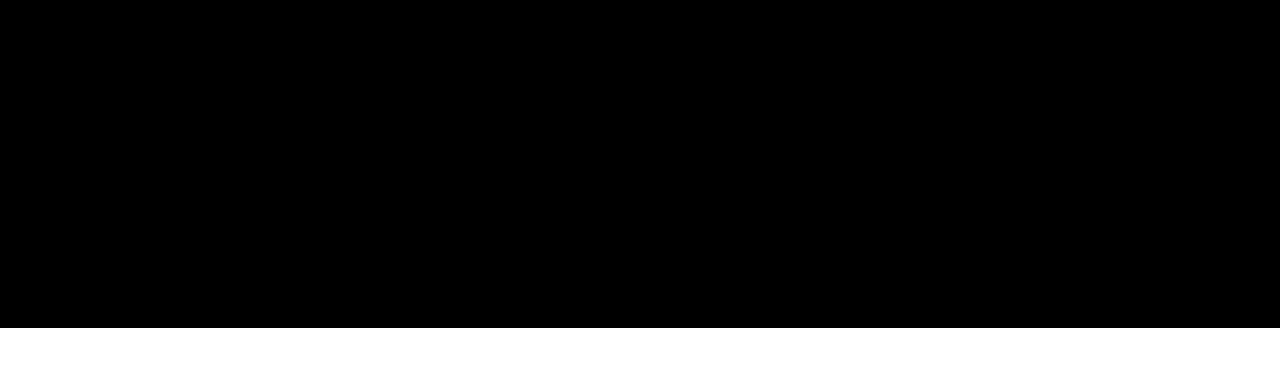
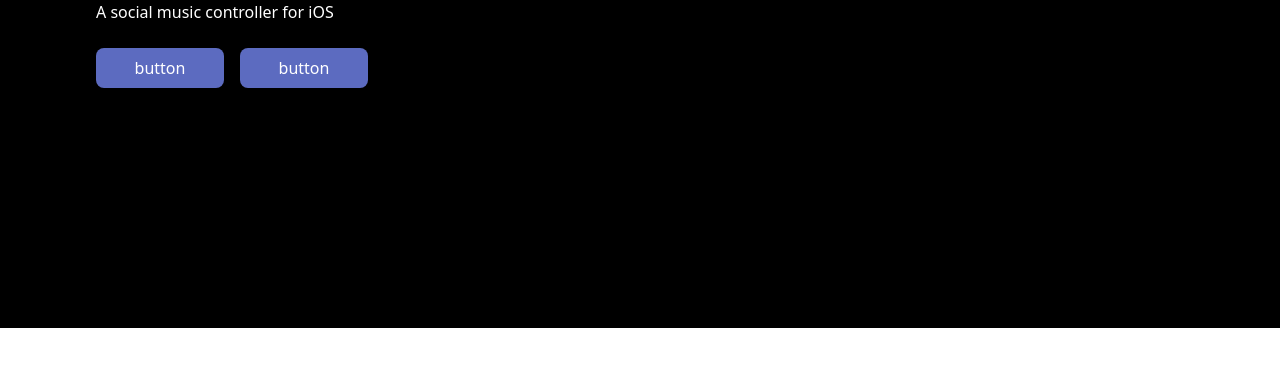
Before and after one commit to neildevas/personal-site, a Gatsby site: page /projects/pass-the-aux/ in a window 1280 px wide. Shown: the part 430-800 px from the top of the page. Built offline with nearby package versions, Linux system fonts and the light colour scheme; Gatsby itself is replaced by a stand-in of ours.

Commit message:
Refactor + continue with project section

```diff
--- /dev/null
+++ b/src/components/Project/ProjectLinkButton.js
@@ -0,0 +1,9 @@
+import React from "react"
+
+const ProjectLinkButton = ({ link }) => (
+  <button href={link} class={'w-32 github-button rounded-lg h-10 flex items-center justify-center mr-4'}>
+    button
+  </button>
+)
+
+export default ProjectLinkButton
--- /dev/null
+++ b/src/components/Project/index.js
@@ -0,0 +1,27 @@
+import React from 'react';
+import { Link } from "gatsby"
+import Image from 'gatsby-image'
+import ProjectLinkButton from "./ProjectLinkButton"
+
+const Project = ({ title, url, description, websiteLink, appStoreLink, playStoreLink, githubLink }) => (
+  <div className={'w-full'}>
+    <div className={'project-hero-section'}>
+      <div className={'mx-auto max-w-6xl px-4 md:px-8 h-full md:flex md:flex-col md:justify-center'}>
+        <div class={'grid md:grid-cols-2 sm:grid-cols-1'}>
+          <div>
+            <h1 className={'text-white'}>{title}</h1>
+            <p className={'text-white font-light mt-6 text-center md:text-left'}>{description}</p>
+            <div class={'flex flex-row mt-6'}>
+              {[websiteLink, githubLink, appStoreLink, playStoreLink].map(link => {
+                if (!link) return null;
+                return <ProjectLinkButton link={link} key={link} />
+              })}
+            </div>
+          </div>
+        </div>
+      </div>
+    </div>
+  </div>
+)
+
+export default Project;
--- a/src/components/ProjectLayout.js
+++ b/src/components/ProjectLayout.js
@@ -2,7 +2,6 @@
 import PropTypes from "prop-types"
 import { useStaticQuery, graphql } from "gatsby"
 import Header from "./header"
-// import "./layout.css"
 
 const ProjectLayout = ({ children }) => {
   const data = useStaticQuery(graphql`
--- a/src/components/project.js
+++ /dev/null
@@ -1,16 +0,0 @@
-import React from 'react';
-import { Link } from "gatsby"
-import Image from 'gatsby-image'
-
-const Project = ({ imageData, title, url }) => (
-  <div className={'w-full'}>
-    <div className={'project-hero-section'}>
-      <div className={'mx-auto max-w-6xl px-4 md:px-8 pb-40 h-full'}>
-        <h1 className={'text-white'}>{title}</h1>
-      </div>
-    </div>
-  </div>
-
-)
-
-export default Project;
--- a/src/components/projectPreview.js
+++ /dev/null
@@ -1,21 +0,0 @@
-import React from 'react';
-import { Link } from "gatsby"
-import Image from 'gatsby-image'
-
-const ProjectPreview = ({ slug, imageData, title, backgroundColor, textColor }) => (
-  <div className={'project-preview'} style={{ backgroundColor }}>
-    <Link to={`/${slug}/`}>
-      <Image fluid={imageData} alt={title} />
-    </Link>
-    <h2 style={{ color: textColor }}>
-      <Link to={`/${slug}/`}>
-        {title}
-      </Link>
-    </h2>
-    <Link to={`/${slug}/`}>
-      View this project &rarr;
-    </Link>
-  </div>
-)
-
-export default ProjectPreview;
--- a/src/data/projects.json
+++ b/src/data/projects.json
@@ -5,7 +5,10 @@
     "textColor": "white",
     "image": "../images/logos/pass-the-aux.svg",
     "slug": "pass-the-aux",
-    "url": "https://www.passtheauxapp.com/"
+    "url": "https://www.passtheauxapp.com/",
+    "description": "A social music controller for iOS",
+    "websiteLink": "https://www.passtheauxapp.com/",
+    "appStoreLink": "https://apps.apple.com/us/app/pass-the-aux/id1451423149"
   }, {
     "title": "Keyo Apartments",
     "backgroundColor": "#007AFF",
@@ -13,7 +16,10 @@
     "image": "../images/logos/keyo-white.svg",
     "slug": "keyo-apartments",
     "url": "keyo.com",
-    "shouldConstrainLogo": true
+    "shouldConstrainLogo": true,
+    "websiteLink": "https://keyo.com",
+    "appStoreLink": "https://apps.apple.com/us/app/keyo-apartments/id1247679352",
+    "playStoreLink": "https://play.google.com/store/apps/details?id=com.keyoapartmentapp&hl=en&gl=US"
   }, {
     "title": "neildevas.com",
     "backgroundColor": "#004276",
@@ -21,6 +27,8 @@
     "slug": "personal-site",
     "image": null,
     "url": "neildevas.com",
-    "backgroundImage": "../images/site-card-img.jpg"
+    "backgroundImage": "../images/site-card-img.jpg",
+    "websiteLink": "neildevas.com",
+    "githubLink": "https://github.com/neildevas/personal-site"
   }
 ]
--- a/src/pages/index.js
+++ b/src/pages/index.js
@@ -1,10 +1,8 @@
 import React from "react"
-import { graphql, Link, useStaticQuery } from "gatsby"
+import { graphql, useStaticQuery } from "gatsby"
 
 import Layout from "../components/layout"
-import Image from "../components/HeroImage"
 import SEO from "../components/seo"
-import ProjectPreview from "../components/projectPreview"
 import HeroSection from "../sections/Hero"
 import Spacer from "../components/Spacer"
 import About from "../sections/About"
--- a/src/sections/Projects.js
+++ b/src/sections/Projects.js
@@ -66,7 +66,7 @@
         <div class={'flex-1 flex justify-center align-center'}>
           <img src={logoUrl} style={imgStyle}/>
         </div>
-        <h4 style={{ color: textColor }}>{title}</h4>
+        <h4 style={{ color: textColor }} class={'text-center'}>{title}</h4>
       </div>
     </Link>
   )
--- a/src/styles/global.css
+++ b/src/styles/global.css
@@ -14,7 +14,7 @@
         @apply text-center font-bold text-xl text-gray-800 md:text-2xl
     }
     h4 {
-        @apply text-center font-bold text-lg text-gray-800 md:text-xl
+        @apply font-bold text-lg text-gray-800 md:text-xl
     }
 }
 @layer components {
@@ -55,4 +55,8 @@
         height: 80vh;
         @apply w-full bg-black
     }
+    .github-button {
+        background-color: #5C6BC0;
+        color: white;
+    }
 }
```
Also changed, not shown: src/templates/project.js (+6 -1 lines).
